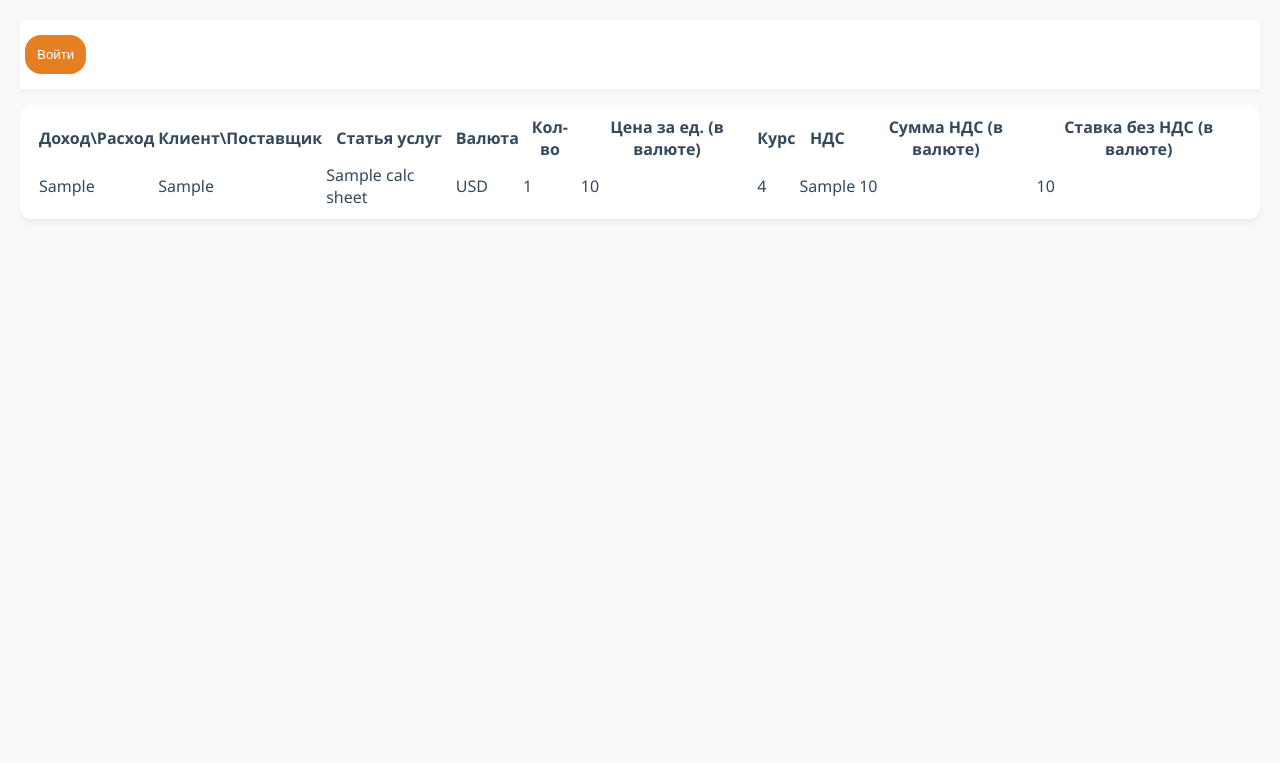
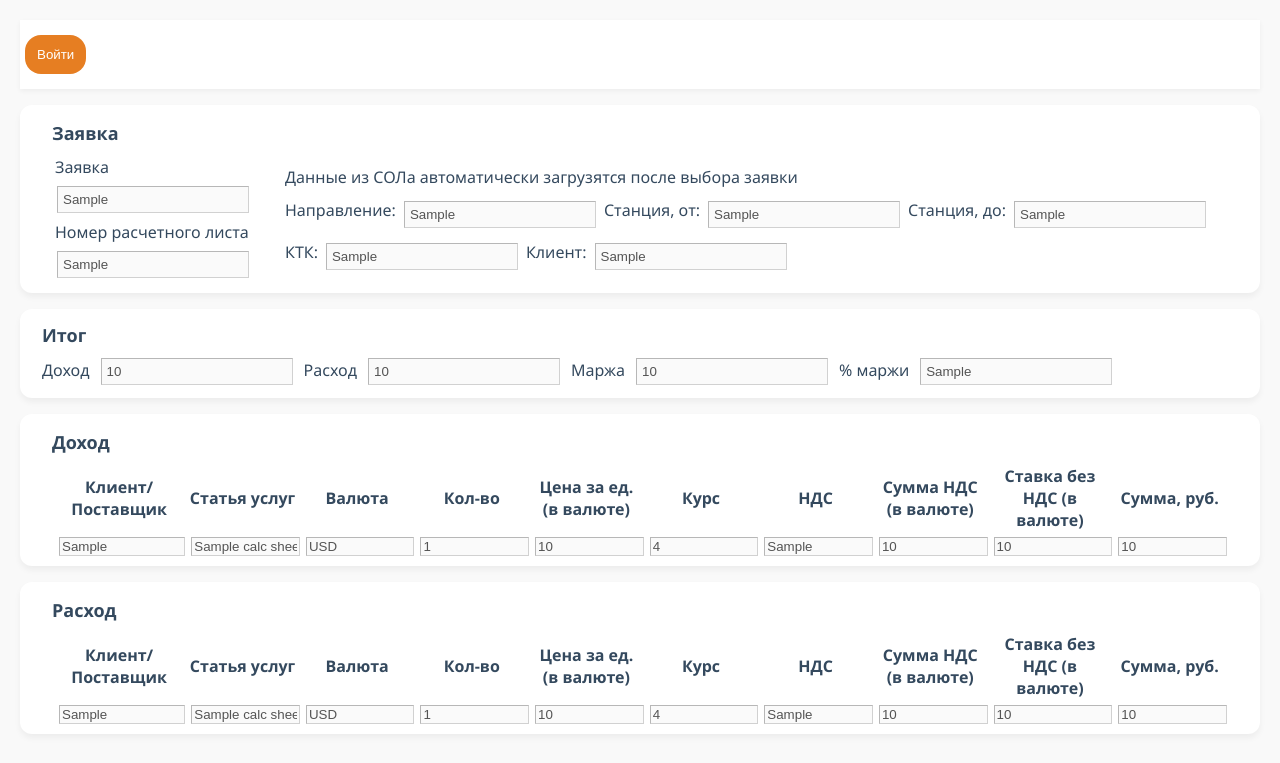
Before and after one commit to vestrik/swift_django, a Django app: template swift_django/calculation_sheet/templates/calculation_sheet/calculation_sheet_info.html in a window 1280 px wide. Shown: the top 763 px of the page. Run offline with Django 5.2, Linux system fonts and the light colour scheme; the template is opened without the code that fills it: most values are stand-ins (such as "Sample title", 1, 10 or a date in 2020).

Commit message:
Просмотр информации о расчетом листе

```diff
--- a/swift_django/assets/css/styles.css
+++ b/swift_django/assets/css/styles.css
@@ -77,19 +77,25 @@ input::-webkit-inner-spin-button {
   margin: 8px 16px;
 }
 
+.calc-sheet-input, input[id='id_order_no'], input[id='id_calc_sheet_no']  {
+  width: 180px;
+  height: 15px;
+  padding: 5px;
+  margin: 5px;
+  border-width: 0.6px;
+  border-style: inset;
+  color: rgb(84, 84, 84);
+  border-color: rgba(118, 118, 118, 0.3);
+}
+
+
+/* -------------- создание -------------- */
+
 /* Карточка с данными по заявке */
 .order-data {display: flex;}
 .order-data p {margin: 0px;padding: 3px;}
 
-.order-data .order-data_user-input input {
-  width: 180px;
-  height: 15px;
-  padding: 5px;
-  margin: 5px;
-  border-width:1.6px;
-  border-style: inset;
-  color: rgb(84, 84, 84);
-  border-color: rgba(118, 118, 118, 0.3);
+input[id='id_order_no'], input[id='id_calc_sheet_no'] {
   background-color: rgba(255, 161, 161, 0.3);
 }
 .order-data_user-input {padding-left: 16px;width: 15%;min-width: 220px;}
@@ -98,11 +104,11 @@ input::-webkit-inner-spin-button {
 
 /* Карточка с доходами/расходами */
 .div_horizontal {display: flex;padding: 0px;}
-.form-row {margin: 0px 16px;}
+.calc-sheet-table {margin: 0px 16px;}
 .calc_row_type_hidden {display: none;}
-.form-row table {width: 100%;}
-.form-row td {padding: 0px 5px;}
-.form-row input, select {
+.calc-sheet-table table {width: 100%;}
+.calc-sheet-table td {padding: 0px 5px;}
+.calc-sheet-table input, select {
   height: 100%;
   width: 100%;
   min-width: 55px;
@@ -111,8 +117,8 @@ input::-webkit-inner-spin-button {
   color: rgb(84, 84, 84);
   border-color: rgba(118, 118, 118, 0.3);
 }
-.form-row input[id$="calc_row_contragent"], input[id$="calc_row_service_name"] {min-width: 180px;}
-.form-row input[id$="calc_row_count"], input[id$="calc_row_single_amount"], input[id$="calc_row_exchange_rate"]  {min-width: 100px;}
+.calc-sheet-table input[id$="calc_row_contragent"], input[id$="calc_row_service_name"] {min-width: 180px;}
+.calc-sheet-table input[id$="calc_row_count"], input[id$="calc_row_single_amount"], input[id$="calc_row_exchange_rate"]  {min-width: 100px;}
 input[id$='row_form_add_more'], input[id$='row_form_remove'] {
   margin: 5px 5px 0px 0px;
   padding: 6px;
@@ -128,19 +134,21 @@ input[id$='row_form_add_more'], input[id$='row_form_remove'] {
 .calculation-sheet-total p {margin: 3px;}
 input[id='debit-total-sum'] {min-width: 100px;width: 120px;}
 .calculation-sheet-total-rub-label {margin-left: 3px;}
-.calculation-list-total-info input {
-  width: 120px;
-  height: 15px;
-  padding: 5px 5px 5px 0px;
-  margin: 5px 20px 5px 0px;
-  border-width:1.6px;
-  border-style: inset;
-  border-color: rgba(118, 118, 118, 0.3);
-  color: rgb(84, 84, 84);
+.calculation-list-total-info p {padding: 3px; margin: 3px;}
+
+/* -------------- -------- -------------- */
+
+/* -------------- просмотр -------------- */
+
+.debit_table, .credit_table {
+  width: 10%;
 }
 
-.calculation-list-total-info p {
-  padding: 3px; margin: 3px;
-}
+
+
+/* -------------- -------- -------------- */
+
+/* -------------- изменение -------------- */
+/* -------------- --------- -------------- */
 
 /* ------------------------------------------------------ */
--- a/swift_django/calculation_sheet/templates/calculation_sheet/calculation_sheet_info.html
+++ b/swift_django/calculation_sheet/templates/calculation_sheet/calculation_sheet_info.html
@@ -2,13 +2,52 @@
 
 {% block content %}
 
-<div>
+<div class="calculation-sheet-info">
     <div class="card">
-        <table>
+        <p class="calculation-sheet-card-name">Заявка</p>
+        <div class="order-data">
+            <div class="order-data_user-input">
+                <p>Заявка</p>
+                <input type="text" class="calc-sheet-input" value="{{ calc_sheet_info.order_no }}" disabled>
+                <p>Номер расчетного листа</p>
+                <input type="text" class="calc-sheet-input" value="{{ calc_sheet_info.calc_sheet_no }}" disabled>
+            </div>
+            <div class="order-data_fetched">
+                <div class="div_horizontal">
+                    <p>Данные из СОЛа автоматически загрузятся после выбора заявки</p>
+                </div>
+                <div class="div_horizontal">
+                    <p>Направление:</p><input class="calc-sheet-input" type="text" value="{{order_department}}" disabled>
+                    <p>Станция, от:</p><input class="calc-sheet-input" type="text" value="{{order_station_from}}" disabled>
+                    <p>Станция, до:</p><input class="calc-sheet-input" type="text" value="{{order_station_to}}" disabled>
+                </div>
+                <div class="div_horizontal">
+                    <p>КТК:</p><input class="calc-sheet-input" type="text" value="{{order_box}}" disabled>
+                    <p>Клиент:</p><input class="calc-sheet-input" type="text" value="{{order_client}}" disabled>
+                </div>
+            </div>
+        </div>
+    </div>
+    <div class="card calculation-list-total-info">
+        <p class="calculation-sheet-card-name">Итог</p>
+        <div class="div_horizontal">
+            <p>Доход</p>
+            <input type="text" class="calc-sheet-input" value="{{debit_total_sum}}" disabled>
+            <p>Расход</p>
+            <input type="text" class="calc-sheet-input" value="{{credit_total_sum}}" disabled>
+            <p>Маржа</p>
+            <input type="text" class="calc-sheet-input" value="{{margin_total_sum}}" disabled>
+            <p>% маржи</p>
+            <input type="text" class="calc-sheet-input" value="{{margin_prcnt}}" disabled>
+        </div>
+    </div>
+    <div class="card calculation-list-debit">
+        <p class="calculation-sheet-card-name">Доход</p>
+        <div class="calc-sheet-table">
+            <table class="debit_table">
                 <thead>
                     <tr class="calc-row">
-                    <th>Доход\Расход</th>
-                    <th>Клиент\Поставщик</th>
+                        <th>Клиент/Поставщик</th>
                         <th>Статья услуг</th>
                         <th>Валюта</th>
                         <th>Кол-во</th>
@@ -17,27 +56,66 @@
                         <th>НДС</th>
                         <th>Сумма НДС (в валюте)</th>
                         <th>Ставка без НДС  (в валюте)</th>
+                        <th>Сумма, руб.</th>
                     </tr>
                 </thead>
                 <tbody>
-                {% for calc_sheet in calc_sheets %}
-                    <tr>
-                        <td>{{ calc_sheet.calc_row_type }}</td>
-                        <td>{{ calc_sheet.calc_row_contragent }}</td>
-                        <td>{{ calc_sheet.calc_row_service_name }}</td>
-                        <td>{{ calc_sheet.calc_row_currency }}</td>
-                        <td>{{ calc_sheet.calc_row_count }}</td>
-                        <td>{{ calc_sheet.calc_row_single_amount }}</td>
-                        <td>{{ calc_sheet.calc_row_exchange_rate }}</td>
-                        <td>{{ calc_sheet.calc_row_has_nds }}</td>
-                        <td>{{ calc_sheet.calc_row_ttl_nds_price }}</td>
-                        <td>{{ calc_sheet.calc_row_ttl_price_without_nds }}</td>
+                {% for calc_sheet_debit_row in calc_sheet_debit_rows %}
+                    <tr class="calc-row">
+                        <td><input disabled value="{{calc_sheet_debit_row.calc_row_contragent}}"></td>
+                        <td><input disabled value="{{calc_sheet_debit_row.calc_row_service_name}}"></td>
+                        <td><input disabled value="{{calc_sheet_debit_row.calc_row_currency}}"></td>
+                        <td><input disabled value="{{calc_sheet_debit_row.calc_row_count}}"></td>
+                        <td><input disabled value="{{calc_sheet_debit_row.calc_row_single_amount}}"></td>
+                        <td><input disabled value="{{calc_sheet_debit_row.calc_row_exchange_rate }}"></td>
+                        <td><input disabled value="{{calc_sheet_debit_row.calc_row_has_nds}}"></td>
+                        <td><input disabled value="{{calc_sheet_debit_row.calc_row_ttl_nds_price}}"></td>
+                        <td><input disabled value="{{calc_sheet_debit_row.calc_row_ttl_price_without_nds}}"></td>
+                        <td><input disabled value="{{calc_sheet_debit_row.total}}"></td>
                     </tr>
                 {% endfor %}
                 </tbody>
             </table>
         </div>
-
+    </div>
+    <div class="card calculation-list-credit">
+        <p class="calculation-sheet-card-name">Расход</p>
+        <div class="calc-sheet-table">
+            <table class="credit_table">
+                <thead>
+                    <tr class="calc-row">
+                        <th>Клиент/Поставщик</th>
+                        <th>Статья услуг</th>
+                        <th>Валюта</th>
+                        <th>Кол-во</th>
+                        <th>Цена за ед. (в валюте)</th>
+                        <th>Курс</th>
+                        <th>НДС</th>
+                        <th>Сумма НДС (в валюте)</th>
+                        <th>Ставка без НДС  (в валюте)</th>
+                        <th>Сумма, руб.</th>
+                    </tr>
+                </thead>
+                <tbody>
+                {% for calc_sheet_credit_row in calc_sheet_credit_rows %}
+                    <tr class="calc-row">
+                        <td><input disabled value="{{calc_sheet_credit_row.calc_row_contragent}}"></td>
+                        <td><input disabled value="{{calc_sheet_credit_row.calc_row_service_name}}"></td>
+                        <td><input disabled value="{{calc_sheet_credit_row.calc_row_currency}}"></td>
+                        <td><input disabled value="{{calc_sheet_credit_row.calc_row_count}}"></td>
+                        <td><input disabled value="{{calc_sheet_credit_row.calc_row_single_amount}}"></td>
+                        <td><input disabled value="{{calc_sheet_credit_row.calc_row_exchange_rate }}"></td>
+                        <td><input disabled value="{{calc_sheet_credit_row.calc_row_has_nds}}"></td>
+                        <td><input disabled value="{{calc_sheet_credit_row.calc_row_ttl_nds_price}}"></td>
+                        <td><input disabled value="{{calc_sheet_credit_row.calc_row_ttl_price_without_nds}}"></td>
+                        <td><input disabled value="{{calc_sheet_credit_row.total}}"></td>
+                    </tr>
+                {% endfor %}
+                </tbody>
+            </table>
+        </div>
+    </div>
 </div>
 
+
 {% endblock %}
```
Also changed, not shown: swift_django/calculation_sheet/views.py (+42 -13 lines). Lines whose indentation alone changed are shown as unchanged.
